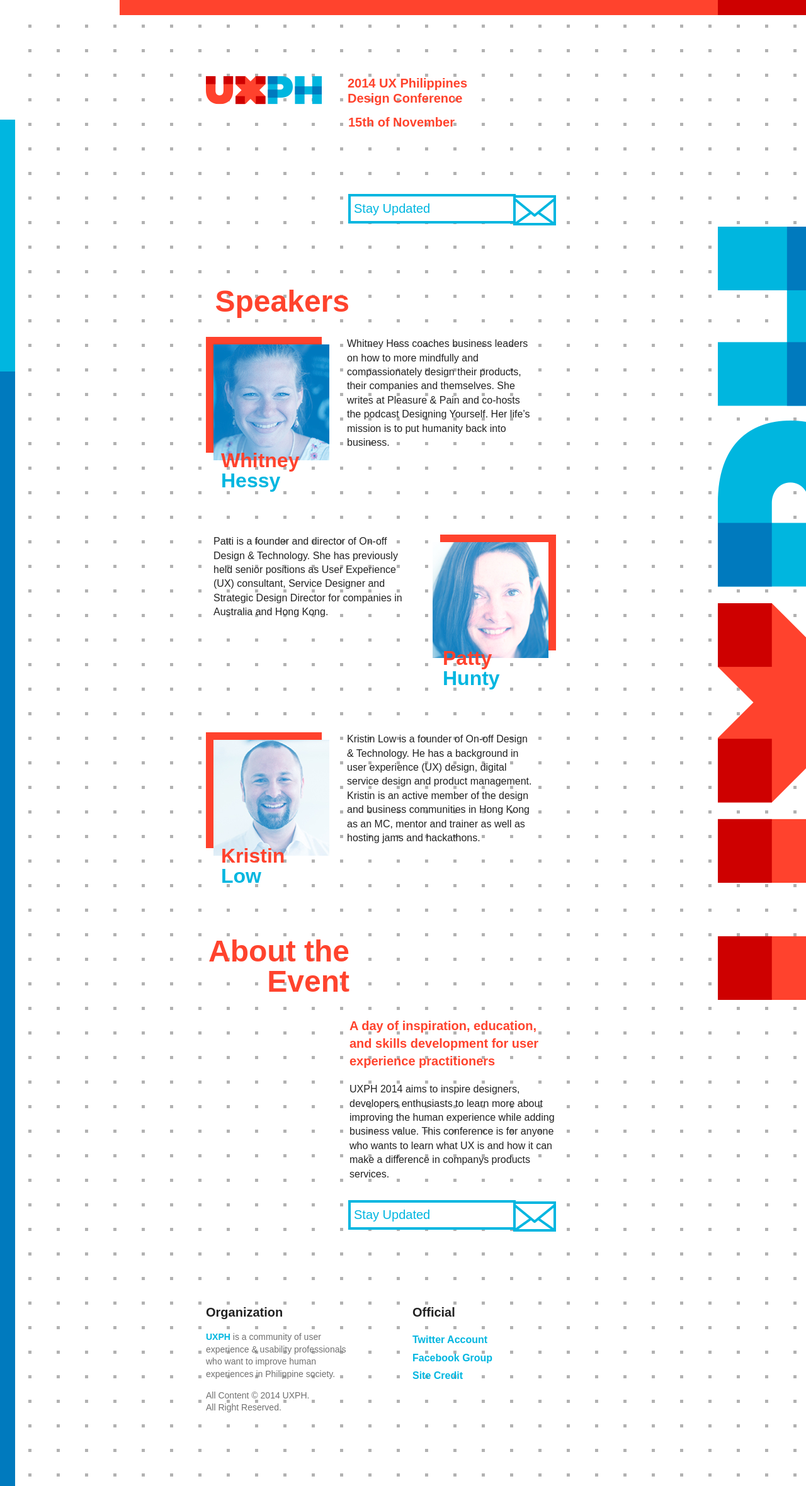
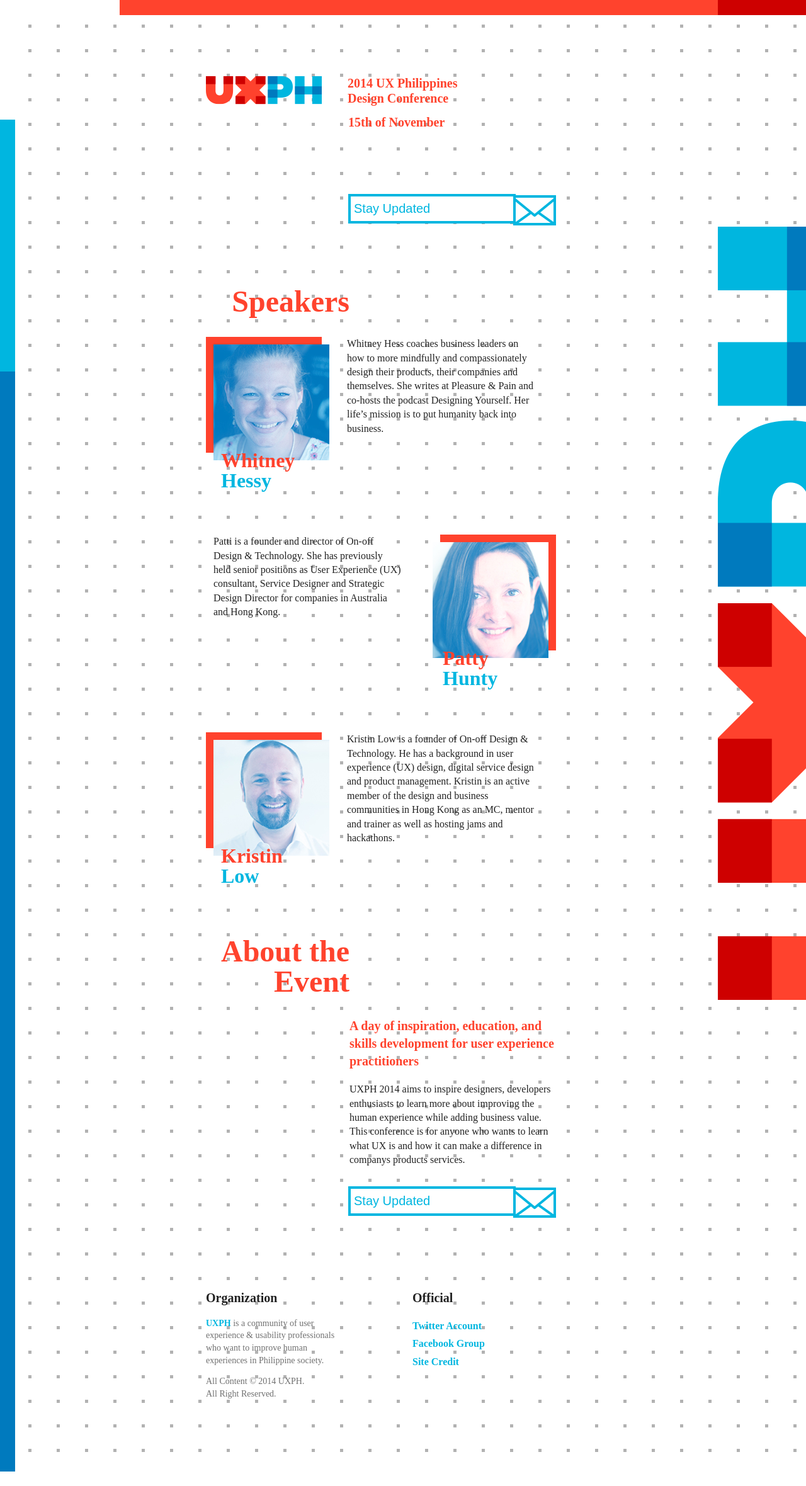
Before and after one commit to jozzua/uxph, a PHP site: page / in a window 1280 px wide. Shown: the whole page at 63% size. After the commit the page ends 2337 px from the top, so only its background shows below. Run offline with PHP 8.4, Linux system fonts and the light colour scheme; some libraries are stand-ins or nearby versions; some web fonts are replaced.

Commit message:
Update styles.css

```diff
--- a/css/styles.css
+++ b/css/styles.css
@@ -81,7 +81,7 @@ body {
 }
 
 #all {
-    font-family:arial;
+    font-family: "gt-walsheim";
 }
 
     header { padding:0 0 0 12px; }
```
